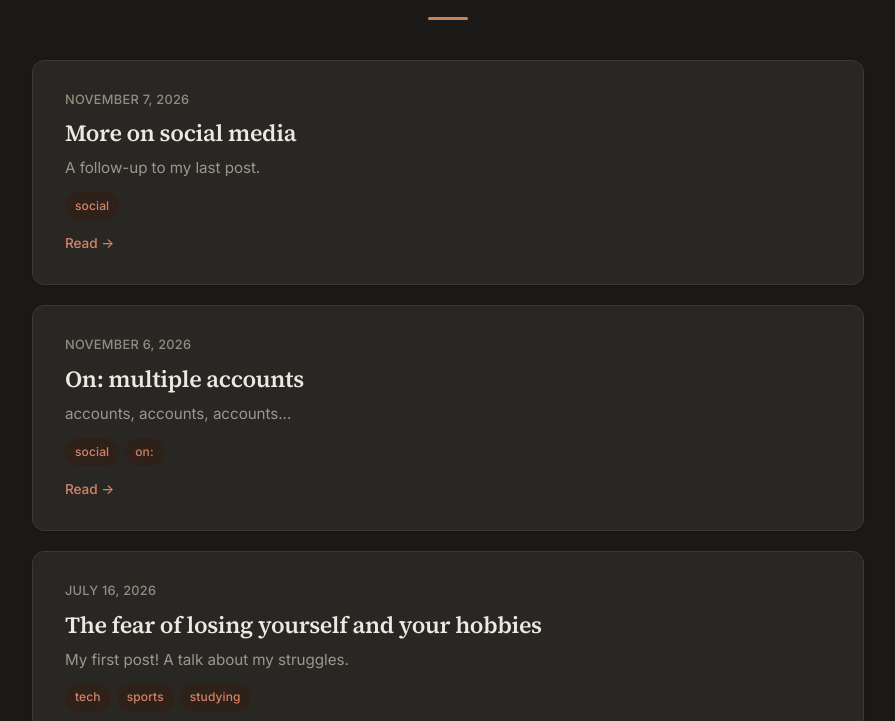
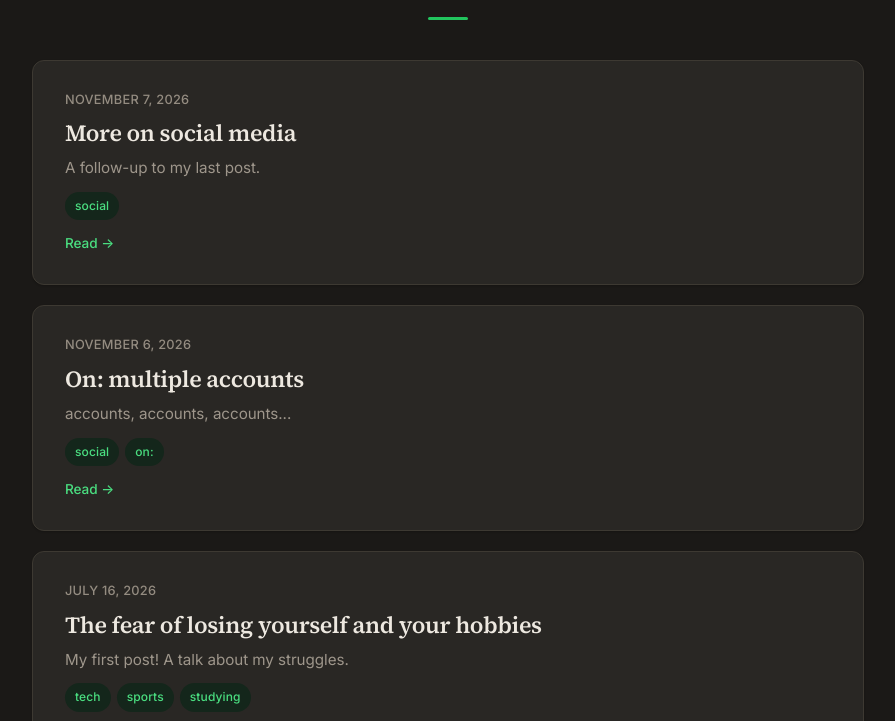
Before and after one commit to adobug/adobug.github.io, a plain HTML site: page index.html in a window 1280 px wide. Shown: the part 268-989 px from the top of the page, without its empty margins (192-1087 px from the left). Drawn offline with Linux system fonts and the dark colour scheme.

Commit message:
Switch accent color from orange to green
Deeper green in light mode so links stay readable (4.8:1),
brighter green in dark mode. Favicon dot is green too.

Co-Authored-By: Claude Opus 5.5 <noreply@anthropic.com>

```diff
--- a/style.css
+++ b/style.css
@@ -9,9 +9,9 @@
     --text-muted: #766e64;
     --border-subtle: #e5e0d8;
     --border-card: #ebe6dd;
-    --accent-warm: #c75c3c;
-    --accent-soft: #e8a87c;
-    --accent-subtle: #fdf0e8;
+    --accent-warm: #15803d;   /* deep enough green to read as link text */
+    --accent-soft: #22c55e;
+    --accent-subtle: #e9f9ee;
     --shadow-sm: 0 1px 2px rgba(26, 24, 22, 0.04);
     --shadow-md: 0 4px 16px rgba(26, 24, 22, 0.06);
     --shadow-lg: 0 8px 32px rgba(26, 24, 22, 0.08);
@@ -35,9 +35,9 @@
         --text-muted: #948c81;
         --border-subtle: #35312b;
         --border-card: #3d3932;
-        --accent-warm: #d4836a;
-        --accent-soft: #c5855a;
-        --accent-subtle: #2d2119;
+        --accent-warm: #4ade80;
+        --accent-soft: #22c55e;
+        --accent-subtle: #14261b;
         --shadow-sm: 0 1px 2px rgba(0, 0, 0, 0.2);
         --shadow-md: 0 4px 16px rgba(0, 0, 0, 0.3);
         --shadow-lg: 0 8px 32px rgba(0, 0, 0, 0.35);
```
Also changed, not shown: index.html (line endings or trailing spaces).
